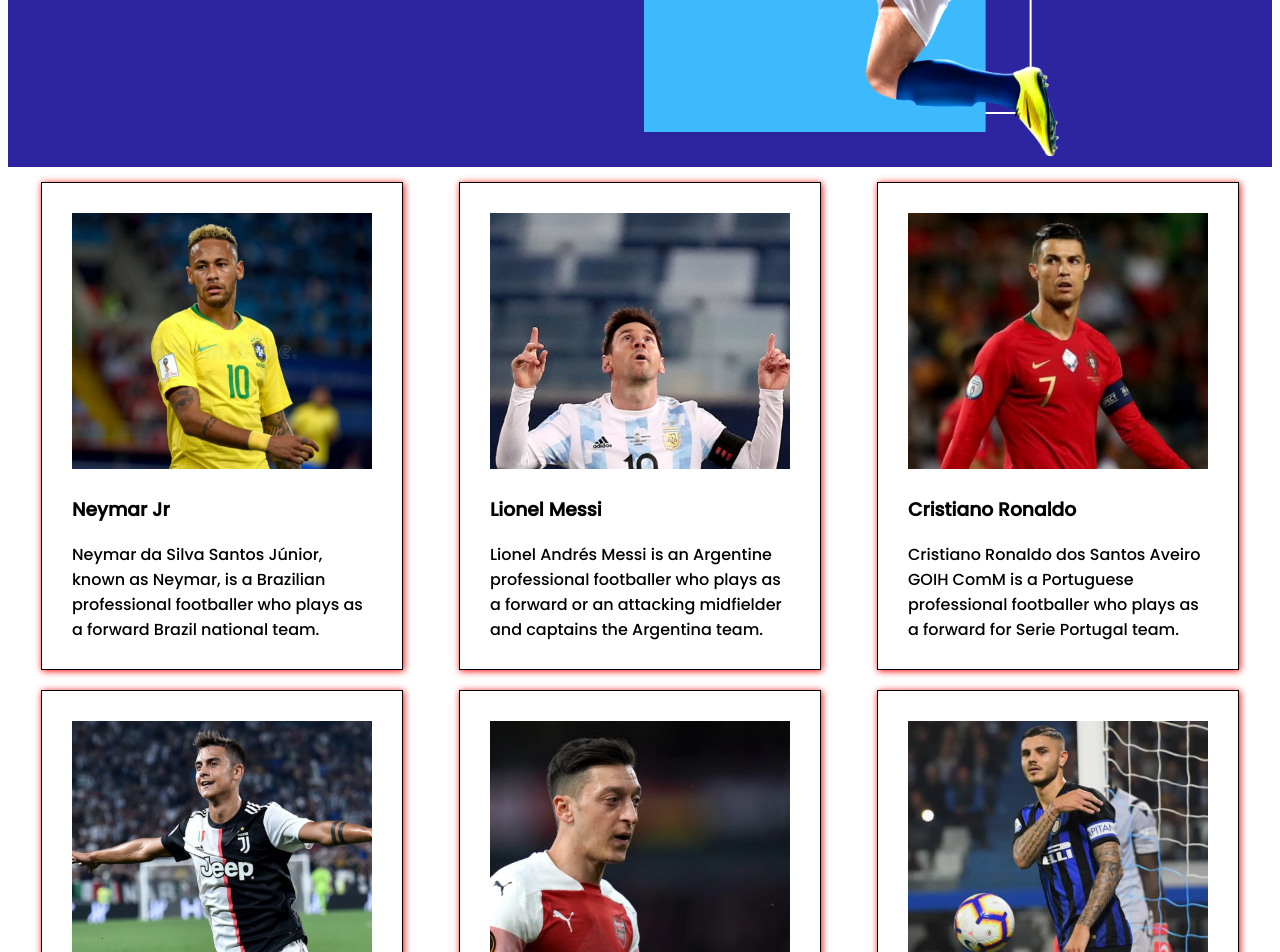
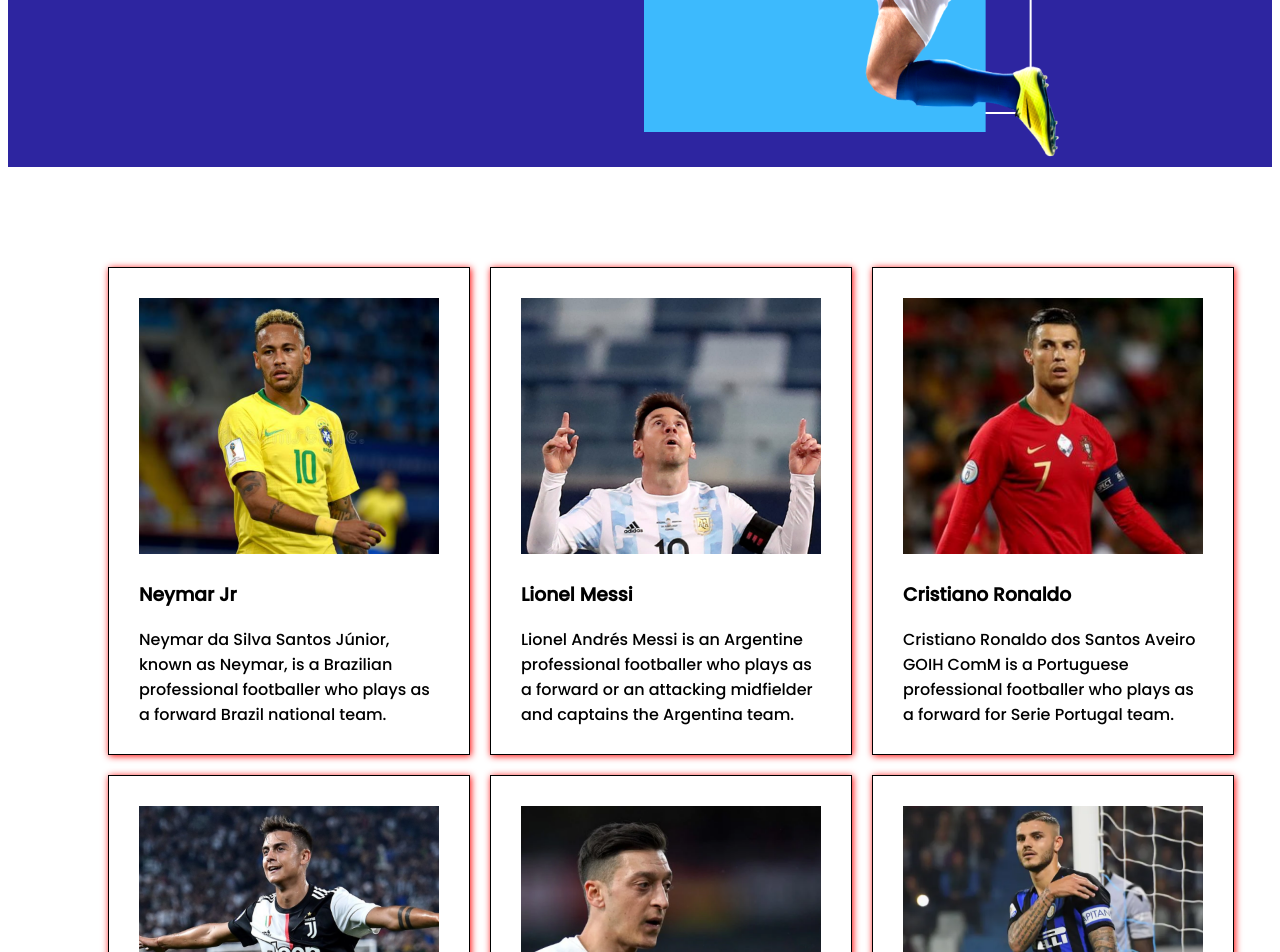
Before and after one commit to gazisharinmostafiz/responsive-football, a plain HTML site: page index.html in a window 1280 px wide. Shown: the part 348-1300 px from the top of the page. Drawn offline with Linux system fonts and the light colour scheme.

Commit message:
Final done

```diff
--- a/css/style.css
+++ b/css/style.css
@@ -79,10 +79,10 @@ button i{
 .blogs{
     display: grid;
     grid-template-columns: repeat(3,1fr);
-
+    grid-gap: 0px;
     /* margin-left: 180px;
     margin-right: 180px; */
-    padding: 5px;
+    padding: 90px;
     place-items: center;
 }
 .player p{
--- a/index.html
+++ b/index.html
@@ -53,7 +53,7 @@
     <!-- Header Part End Here -->
 
 
-    <section class="blogs">
+    <article class="blogs">
         <div class="name-card">
             <!-- <div class="player"> -->
                 <div>
@@ -187,8 +187,7 @@
                 </div>
             <!-- </div> -->
         </div>
-    </section>
-
+    </article>
 
 
 
```
